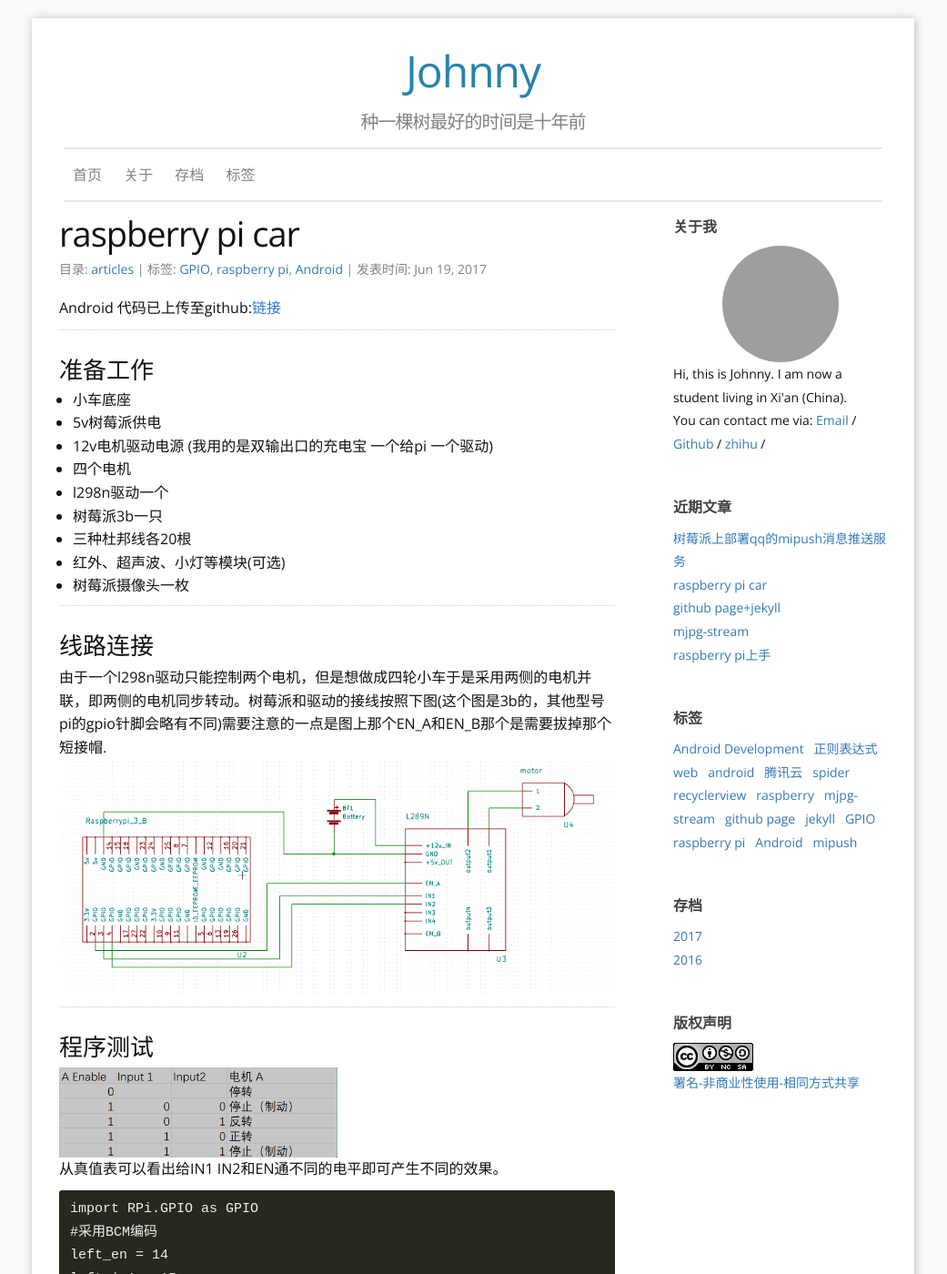
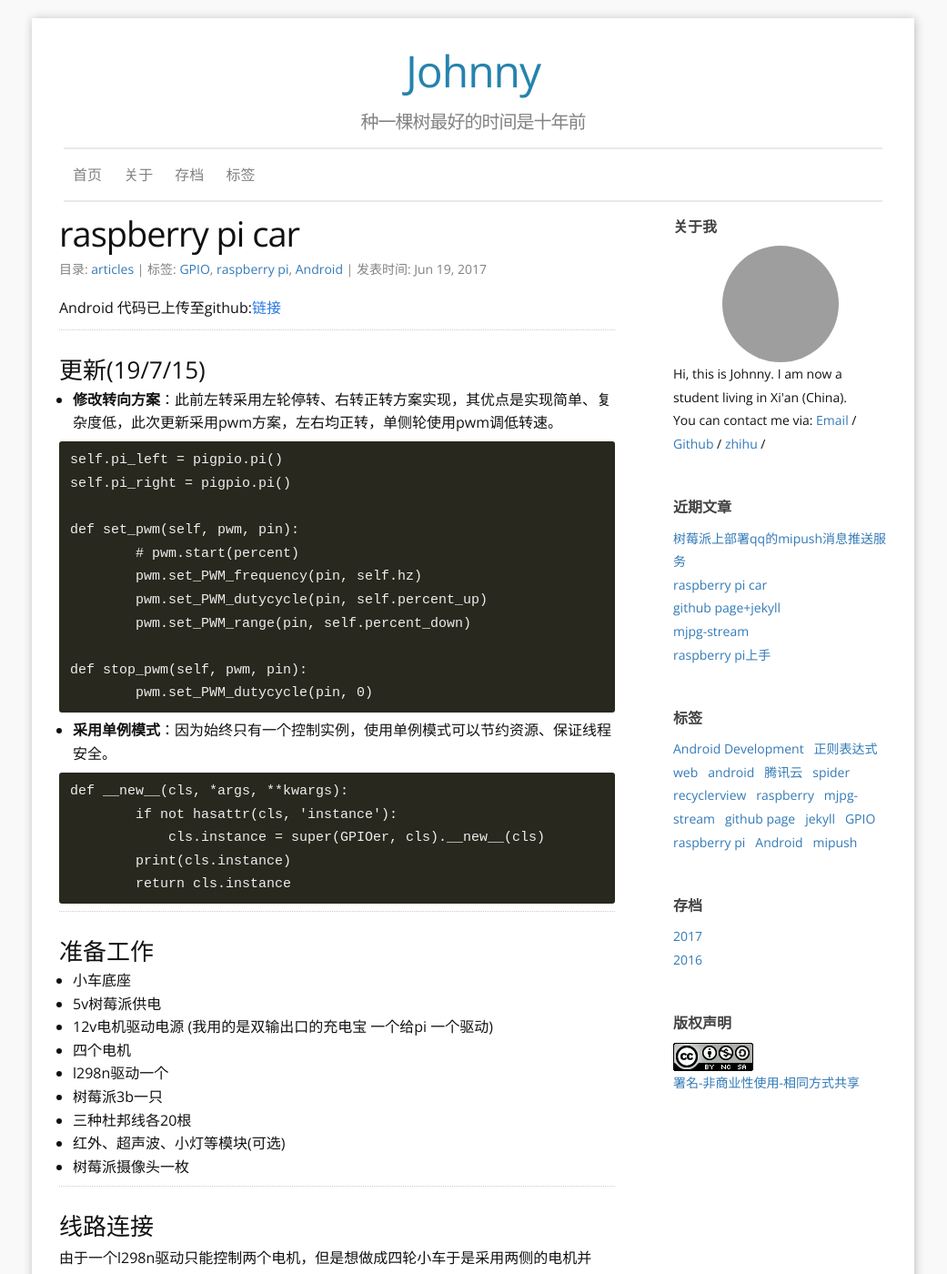
Before and after one commit to cnafan/cnafan.github.io, a Jekyll site: the page built from _posts/2017-06-19-raspberry-pi-car.md, in a window 1280 px wide and 1400 px high. Shown: the whole window at 91% size, without its empty margins (120-1161 px from the left). Built offline with Jekyll 4.4.1, drawn with Linux system fonts in a browser that asks for light colours; nearby versions of some CDN libraries; a script that is not in the unit is left out; comment, search, counter and statistics services are not loaded; some of the changed text lies outside the part shown; grey boxes are pictures that could not be loaded.

Commit message:
update:raspberry picar

````diff
--- a/_posts/2017-06-19-raspberry-pi-car.md
+++ b/_posts/2017-06-19-raspberry-pi-car.md
@@ -10,8 +10,42 @@
   - Android
 ---
 
+
+
 <!-- 从小就幻想着能拥有一辆自己的车（最好是特斯拉-。-），虽然目前只向着梦想前进了一小步，也是激动万分。  --> Android 代码已上传至github:[链接](https://github.com/sikuquanshu123/rocker)
 <!-- more -->
+
+------
+
+### 更新(19/7/15)
+
+- **修改转向方案**：此前左转采用左轮停转、右转正转方案实现，其优点是实现简单、复杂度低，此次更新采用pwm方案，左右均正转，单侧轮使用pwm调低转速。
+
+```
+self.pi_left = pigpio.pi()
+self.pi_right = pigpio.pi()
+
+def set_pwm(self, pwm, pin):
+        # pwm.start(percent)
+        pwm.set_PWM_frequency(pin, self.hz)
+        pwm.set_PWM_dutycycle(pin, self.percent_up)
+        pwm.set_PWM_range(pin, self.percent_down)
+
+def stop_pwm(self, pwm, pin):
+        pwm.set_PWM_dutycycle(pin, 0)
+```
+
+- **采用单例模式**：因为始终只有一个控制实例，使用单例模式可以节约资源、保证线程安全。
+
+```
+def __new__(cls, *args, **kwargs):
+        if not hasattr(cls, 'instance'):
+            cls.instance = super(GPIOer, cls).__new__(cls)
+        print(cls.instance)
+        return cls.instance
+```
+
+
 
 ---------------------------------------
 
@@ -40,22 +74,27 @@
 ![](/images/raspberry_car_l298n.png){:height="50%" width="50%"}
 从真值表可以看出给IN1 IN2和EN通不同的电平即可产生不同的效果。
 ```
-import RPi.GPIO as GPIO
 #采用BCM编码
-left_en = 14
-left_in1 = 15
-left_in2 = 18
-right_en = 25
-right_in3 = 8
-right_in4 = 7
+self.left_en = 14
+self.left_in1 = 15
+self.left_in2 = 18
+self.right_en = 25
+self.right_in3 = 8
+self.right_in4 = 7
 
 def up():
-    GPIO.output(right_en, True)
-    GPIO.output(right_in1, True)
-    GPIO.output(right_in2, False)
-    GPIO.output(left_en, True)
-    GPIO.output(left_in1, True)
-    GPIO.output(left_in2, False)
+    dict_up = {self.right_en: True, self.right_in3: True, self.right_in4: False,self.left_en: True,self.left_in1: True, self.left_in2: False}
+    self.setGpioout(dict_up)
+    self.stop_pwm(self.pi_left, self.left_en)
+    self.stop_pwm(self.pi_right, self.right_en)
+
+def setGpioout(self, dicts):
+    GPIO.setmode(GPIO.BCM)
+    for key in dicts.keys():
+       GPIO.output(key, dicts[key])
+
+def stop_pwm(self, pwm, pin):
+    pwm.set_PWM_dutycycle(pin, 0)
 ```
 
 ---------------------------------------
@@ -112,7 +151,9 @@
 
 ### 摄像头使用
 
-ssh连接到pi(使用非root用户登录)，输入指令``` sudo raspivid -o - -t 0 -w 640 -h 360 -fps 25|cvlc -vvv stream:///dev/stdin --sout '#standard {access=http,mux=ts,dst=:8080}' :demux=h264  ```接着用vlc的串流播放地址：```http://你的树莓派ip:8080```，这个方案相比之前用mjpg-streamer而言，会有3秒的延迟。
+ssh连接到pi(使用非root用户登录)，输入指令``` sudo raspivid -o - -t 0 -w 640 -h 360 -fps 25|cvlc -vvv stream:///dev/stdin --sout '#standard {access=http,mux=ts,dst=:8080}' :demux=h264  ```接着用vlc的串流播放地址：```http://你的树莓派ip:8080```，这个方案相比之前用
+*[mjpg-streamer](https://sikuquanshu123.github.io/articles/2017/02/20/mjpg.html)*
+而言，会有3秒的延迟。
 
 ---------------------------------------
 
@@ -195,3 +236,5 @@
 
 剩下的就是完善整个小车，包括整合超声波避障、转向灯、摄像头等模块以及可视化操控。最后附上完工照。
 ![](/images/raspberry_car_fin.jpg){:height="50%" width="50%"}
+
+------
````
Also changed, not shown: Gemfile.lock.
